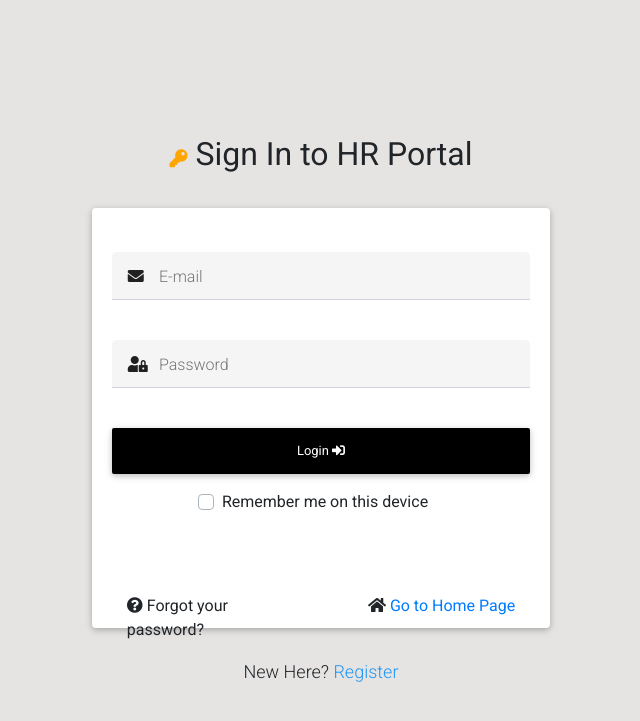
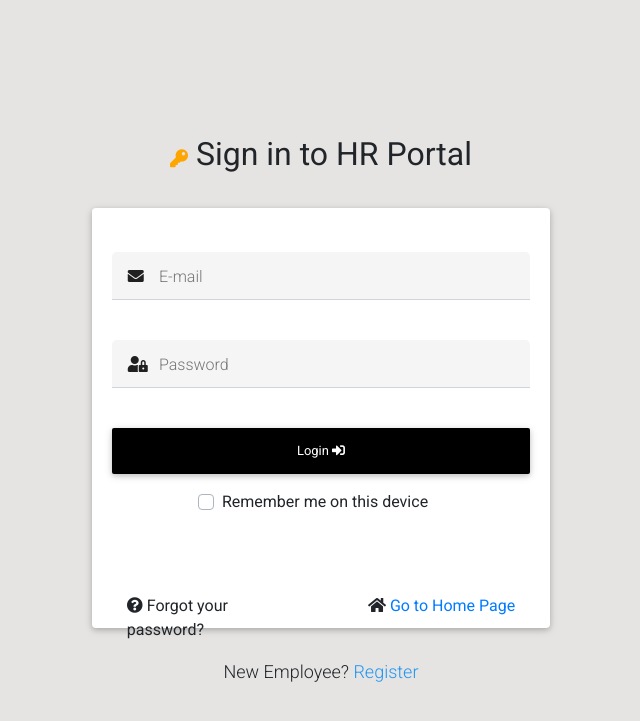
Before and after one commit to adey-px/hr-manager, a Flask app: page /login in a window 1280 px wide. Shown: the top 721 px of the page, without its empty margins (319-959 px from the left). Run offline with Flask 2, Linux system fonts and the light colour scheme; some libraries are stand-ins or nearby versions.

```diff
--- a/templates/login.html
+++ b/templates/login.html
@@ -15,7 +15,7 @@
 </head>
 <body>
     <div class="h2-responsive text-center font-weight-bolder login-page">
-        <i class="fas fa-key login-key"></i> Sign In to HR Portal
+        <i class="fas fa-key login-key"></i> Sign in to HR Portal
       <div class="row login-card">
             <div class="card mx-auto">
                 <div class="card-body">
@@ -65,7 +65,7 @@
       <div class="row card-bottom card-login-bottom">
         <div class="col sm12">
             <p class="text-center">
-                New Here?
+                New Employee?
                 <a href="{{ url_for('register') }}" class="blue-text">Register</a>
             </p>
         </div>
```
